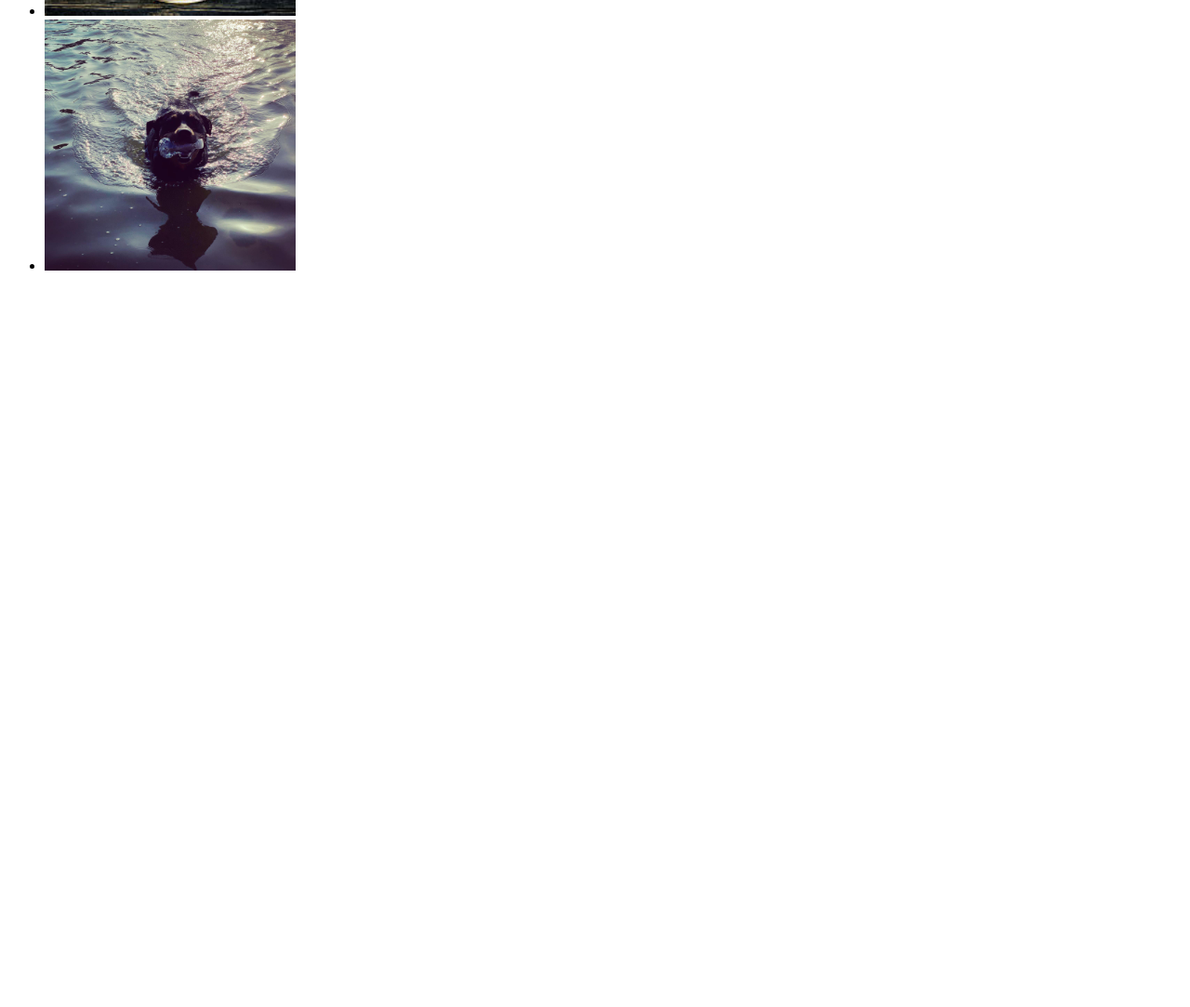
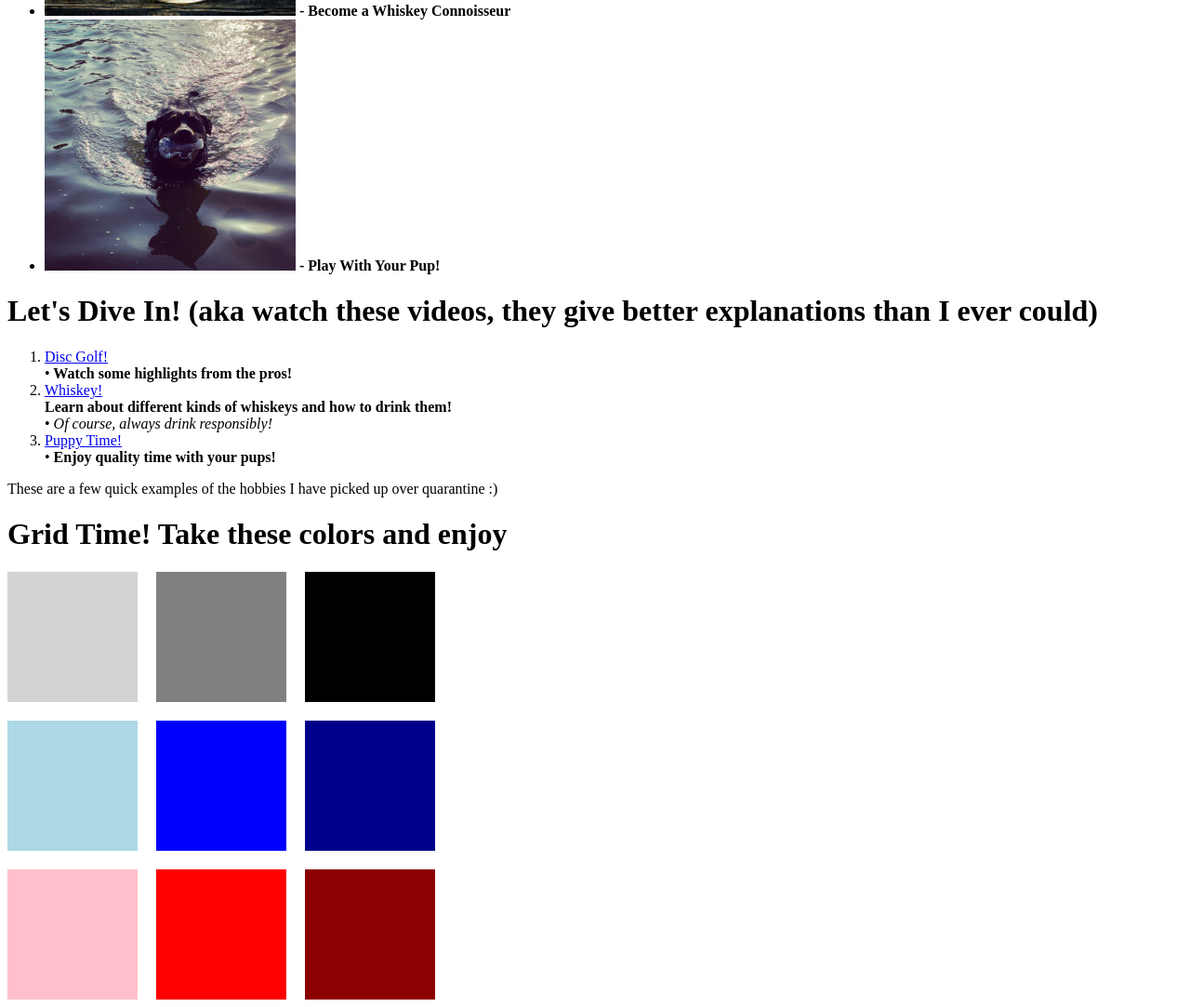
Before and after one commit to JimmyBlundell/Web_Lesson2, a plain HTML site: page Inclass/My_HTML/index.html in a window 1280 px wide. Shown: the part 882-1965 px from the top of the page at 93% size. Before the commit the page ends 1193 px from the top, so only its background shows below. Drawn offline with Linux system fonts and the light colour scheme.

Commit message:
Finished assignment requirements- added color grid and icons/search history to google page

```diff
--- a/Inclass/CSS_Inclass/GoogleTask/style.css
+++ b/Inclass/CSS_Inclass/GoogleTask/style.css
@@ -47,6 +47,19 @@ body {
   opacity: 1;
 }
 
+#profile-icon {
+  background-image: url("jimmy.png");
+  width: 30px;
+  height: 30px;
+  border-radius: 50%;
+}
+#notification-icon {
+  background-image: url("icons8-notification-32.png");
+  width: 32px;
+  height: 32px;
+  border-radius: 50%;
+}
+
 #sign-in {
   padding: 8px 11px;
   background-color: #4285f4;
@@ -84,6 +97,22 @@ body {
   border-radius: 1px;
   border: solid 1px #DDD;
   box-shadow: 0px 2px 3px rgba(0, 0, 0, 0.16);
+}
+
+{/*TODO: https://www.w3schools.com/css/css_grid.asp see this for making grid. Will likely use this for my recently visited!*/}
+
+.grid-container {
+  display: grid;
+  background-color: white;
+  grid-template-columns: auto auto auto;
+  grid-gap: 20px;
+  border-radius: 10px;
+}
+
+.item {
+  padding: 20px;
+  font-size: 30px;
+  text-align: center;
 }
 
 #search-bar:hover {
--- a/Inclass/My_HTML/index.html
+++ b/Inclass/My_HTML/index.html
@@ -1,6 +1,7 @@
 <!DOCTYPE html>
 <html>
 <head>
+    <link href="style.css" type="text/css" rel="stylesheet">
     <title>How to Quarantine - Jimmy Style</title>
 </head>
 
@@ -15,7 +16,7 @@
                 ...
                 <br>
                 <span>
-                    <b>But not for me, Jimmy Blundell.</b>
+                    <b>But not for me, Jimmy Blundell! ---> (me)</b>
                     <img src="me.jpg" alt="Me!" style="width:100px;height:120px">
                     <br>
                 </span>
@@ -27,12 +28,50 @@
         <h2>So What Can You Do?</h2>
         <h4>Many things! Here's a quick list...</h4>
         <ul>
-            <li><img src="discgolf.jpeg" style="width:270px;height:185px" alt="discgolf"></li>
-            <li><img src="whiskey.jpeg" style="width:270px;height:270px" alt="whiskey"></li>
-            <li><img src="atlas.jpg" style="width:270px;height:270px" alt="dog"></li>
+            <li>
+                <span><img src="discgolf.jpeg" style="width:270px;height:185px" alt="discgolf">
+                    <b> - Disc Golf</b>
+                </span>
+            </li>
+            <li>
+                <span><img src="whiskey.jpeg" style="width:270px;height:270px" alt="whiskey">
+                    <b> - Become a Whiskey Connoisseur</b>
+                </span>
+            </li>
+            <li>
+                <span><img src="atlas.jpg" style="width:270px;height:270px" alt="dog">
+                    <b> - Play With Your Pup!</b>
+                </span>
+            </li>
         </ul>
-
-
-
+    </div>
+    <div>
+        <h1>Let's Dive In! (aka watch these videos, they give better explanations than I ever could)</h1>
+        <ol>
+            <li><a href="https://www.youtube.com/watch?v=HOOWWUJbuRM&t=435s">Disc Golf!</a></li>
+            &bull;<b> Watch some highlights from the pros!</b>
+            <li><a href="https://www.youtube.com/watch?v=PoeIPrIXUOw">Whiskey!</a></li>
+            <b> Learn about different kinds of whiskeys and how to drink them!</b>
+            <br>
+            &bull;<i> Of course, always drink responsibly!</i>
+            <li><a href="https://imgur.com/gallery/HVvJMW8">Puppy Time!</a></li>
+            &bull;<b> Enjoy quality time with your pups!</b>
+        </ol>
+        <p>
+            These are a few quick examples of the hobbies I have picked up over quarantine :)
+        </p>
+    </div>
+    <h1>Grid Time! Take these colors and enjoy</h1>
+    <div class ="grid-container">
+        <div class="item1"></div>
+        <div class="item2"></div>
+        <div class="item3"></div>
+        <div class="item4"></div>
+        <div class="item5"></div>
+        <div class="item6"></div>
+        <div class="item7"></div>
+        <div class="item8"></div>
+        <div class="item9"></div>
     </div>
 </body>
+</html>
--- /dev/null
+++ b/Inclass/My_HTML/style.css
@@ -0,0 +1,67 @@
+.grid-container {
+    display: inline-grid;
+    grid-template-columns: 1fr 1fr 1fr;
+    grid-gap: 20px;
+}
+.item1 {
+    padding: 20px;
+    height: 100px;
+    width: 100px;
+    background-color: lightgray;
+}
+
+.item2 {
+    padding: 20px;
+    height: 100px;
+    width: 100px;
+    background-color: gray;
+}
+
+.item3 {
+    padding: 20px;
+    height: 100px;
+    width: 100px;
+    background-color: black;
+}
+
+.item4 {
+    padding: 20px;
+    height: 100px;
+    width: 100px;
+    background-color: lightblue;
+}
+
+.item5 {
+    padding: 20px;
+    height: 100px;
+    width: 100px;
+    background-color: blue;
+}
+
+.item6 {
+    padding: 20px;
+    height: 100px;
+    width: 100px;
+    background-color: darkblue;
+}
+
+.item7 {
+    padding: 20px;
+    height: 100px;
+    width: 100px;
+    background-color: pink;
+}
+
+.item8 {
+    padding: 20px;
+    height: 100px;
+    width: 100px;
+    background-color: red;
+}
+
+.item9 {
+    padding: 20px;
+    height: 100px;
+    width: 100px;
+    background-color: darkred;
+}
```
Also changed, not shown: Inclass/CSS_Inclass/GoogleTask/index.html (+42 -2 lines), Inclass/CSS_Inclass/GoogleTask/google.png (added), Inclass/CSS_Inclass/GoogleTask/icons8-notification-32.png (added), Inclass/CSS_Inclass/GoogleTask/jimmy.png (added).
